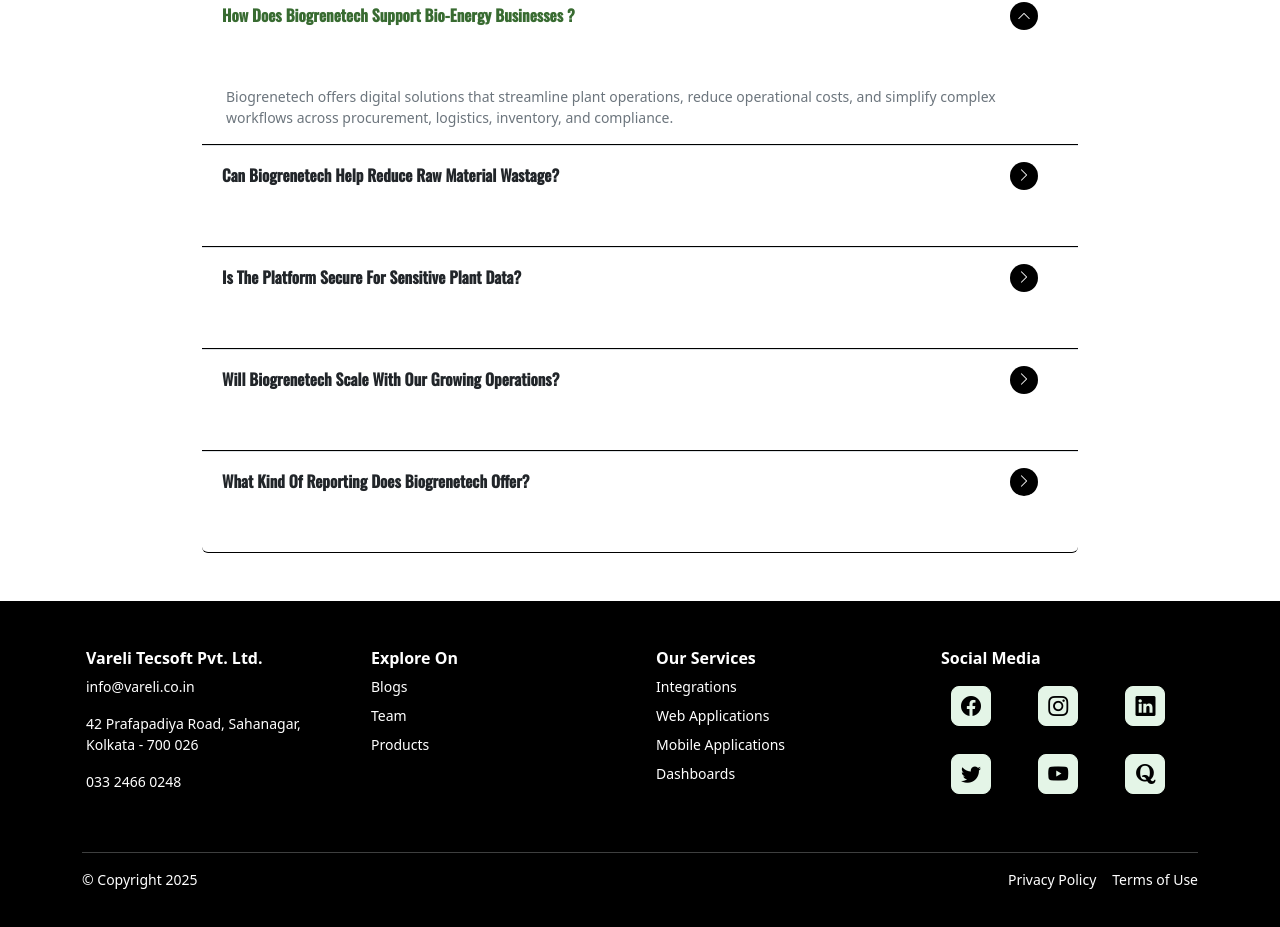
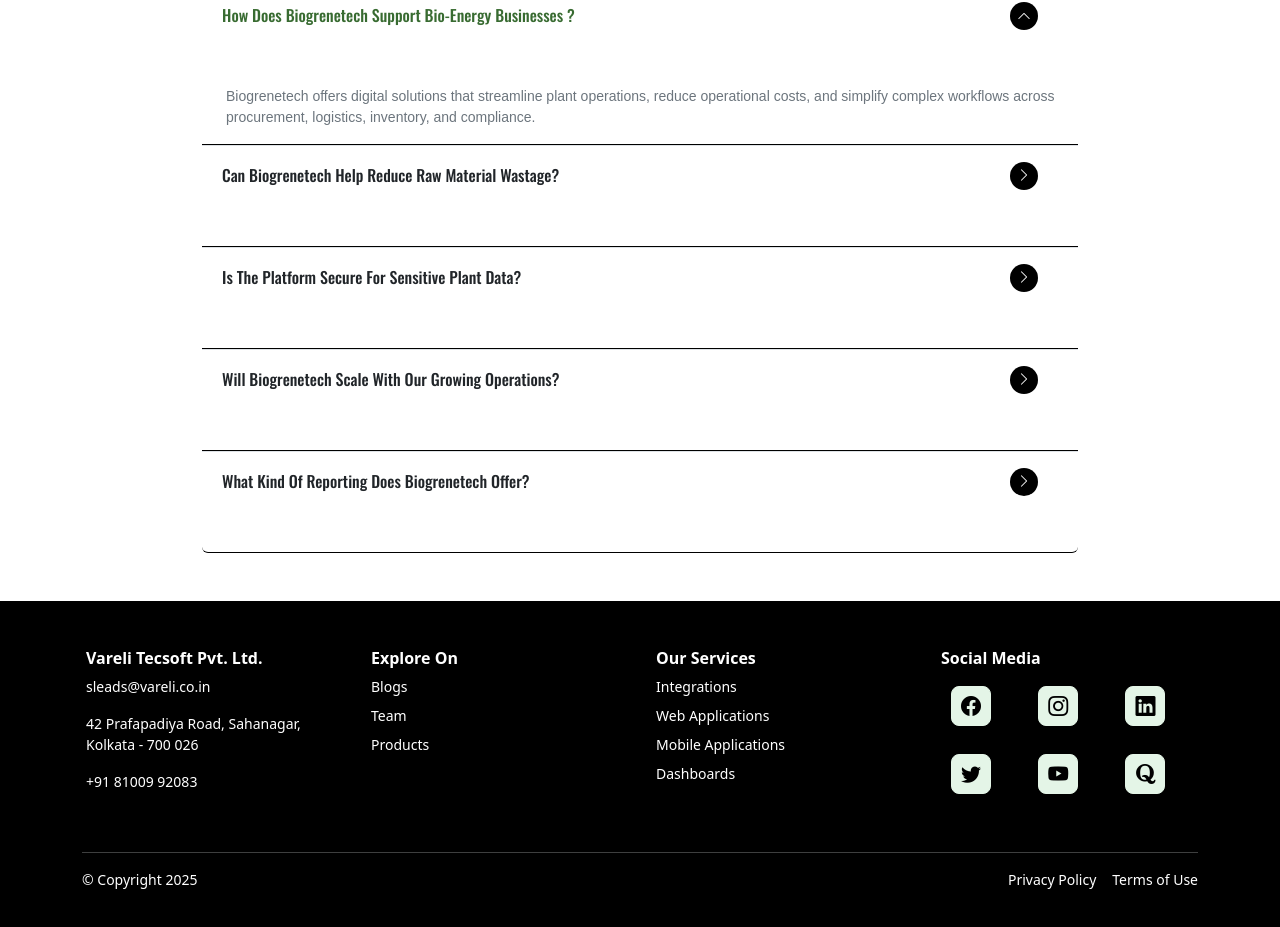
Before and after one commit to rahul04070407/biogrenetech, an Angular app: page / in a window 1280 px wide. Shown: the part 3909-4836 px from the top of the page. Built offline with nearby package versions, Linux system fonts and the light colour scheme.

Commit message:
footer fix

```diff
--- a/src/app/pages/footer/footer.component.html
+++ b/src/app/pages/footer/footer.component.html
@@ -6,7 +6,7 @@
         <p>{{ email }}</p>
 
         <p class="small">42 Prafapadiya Road, Sahanagar,<br>Kolkata - 700 026</p>
-        <p class="small">033 2466 0248</p>
+        <p class="small">+91 81009 92083</p>
       </div>
 
       <div class="col-md-3">
--- a/src/app/pages/footer/footer.component.ts
+++ b/src/app/pages/footer/footer.component.ts
@@ -8,6 +8,6 @@
   styleUrl: './footer.component.scss'
 })
 export class FooterComponent {
-email = 'info@vareli.co.in';
+email = 'sleads@vareli.co.in';
 
 }
--- a/src/app/pages/home/home.component.html
+++ b/src/app/pages/home/home.component.html
@@ -13,8 +13,7 @@
       <img src="images/truck.png" alt="Truck" class="truck-img" />
     </div>
   </div>
-<button class="bell-button animate-pulse"
-        aria-label="Notifications" data-aos="fade-down-right"
+  <button class="bell-button animate-pulse" aria-label="Notifications" data-aos="fade-down-right"
     onclick="window.open('https://form.typeform.com/to/CztGK350', '_blank')">
     BOOK YOUR DEMO
   </button>
@@ -131,7 +130,7 @@
 </section>
 
 <section #aboutSection id="about">
-<section class="about-section" >
+  <section class="about-section">
     <h2 class="about-title" data-aos="fade-down">ABOUT US</h2>
     <div class="about-content">
       <div class="about-text" data-aos="fade-right">
--- a/src/app/pages/home/home.component.scss
+++ b/src/app/pages/home/home.component.scss
@@ -561,7 +561,7 @@
 .bio-energy-info {
     background-color: #f4f4f4;
     padding: 80px 20px;
-    font-family: 'Oswald', sans-serif;
+
 
     h3 {
         font-size: 28px;
@@ -569,6 +569,7 @@
         color: #2f593c;
         text-align: center;
         margin-bottom: 20px;
+        font-family: 'Oswald', sans-serif;
 
         .highlight {
             color: #1a8e3c;
@@ -577,6 +578,7 @@
     }
 
     .description {
+        font-family: 'Lato', sans-serif;
         font-size: 16px;
         color: #444;
         text-align: center;
@@ -637,21 +639,20 @@
         font-family: 'Oswald', sans-serif;
         text-transform: uppercase;
         letter-spacing: 10px
-
     }
 
     .accordion {
         .accordion-item {
             border: none;
             border-bottom: 1px solid #000;
-
+            font-family: sans-serif;
 
             .accordion-button {
                 background-color: transparent;
                 box-shadow: none;
                 padding-right: 2.5rem;
                 position: relative;
-                font-weight: 600;
+                font-weight: 500 !important;
 
                 &::after {
                     background-color: #000;
@@ -855,8 +856,8 @@
         }
     }
 
-       .faq-section {
-        h2{
+    .faq-section {
+        h2 {
             letter-spacing: 4px !important;
             font-size: 24px !important;
         }
@@ -1000,9 +1001,10 @@
     }
 
     .faq-section {
-        h2{
+        h2 {
             letter-spacing: 2px;
         }
+
         padding: 2rem 1rem;
     }
 
@@ -1175,9 +1177,10 @@
     }
 
     .faq-section h2 {
-             h2{
+        h2 {
             letter-spacing: 2px;
         }
+
         font-size: 18px !important;
     }
 
--- a/src/index.html
+++ b/src/index.html
@@ -7,6 +7,7 @@
   <meta name="viewport" content="width=device-width, initial-scale=1">
   <link rel="icon" type="image/x-icon" href="images/logo1.png">
  <link href="https://cdn.jsdelivr.net/npm/bootstrap-icons@1.10.5/font/bootstrap-icons.css" rel="stylesheet">
+<link href="https://fonts.googleapis.com/css2?family=Lato&display=swap" rel="stylesheet">
 
   <link href="https://cdn.jsdelivr.net/npm/bootstrap@5.3.6/dist/css/bootstrap.min.css" rel="stylesheet" integrity="sha384-4Q6Gf2aSP4eDXB8Miphtr37CMZZQ5oXLH2yaXMJ2w8e2ZtHTl7GptT4jmndRuHDT" crossorigin="anonymous">
 </head>
```
Lines whose indentation alone changed are shown as unchanged.
